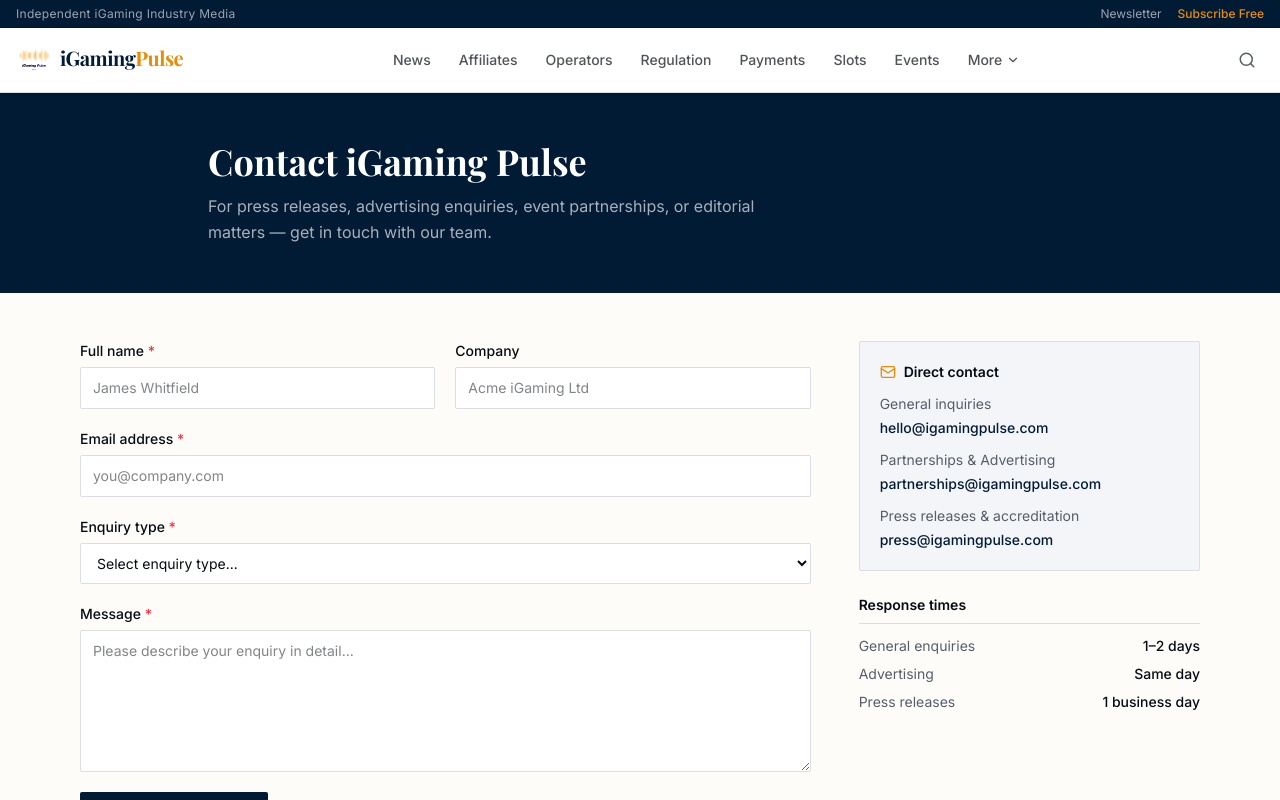
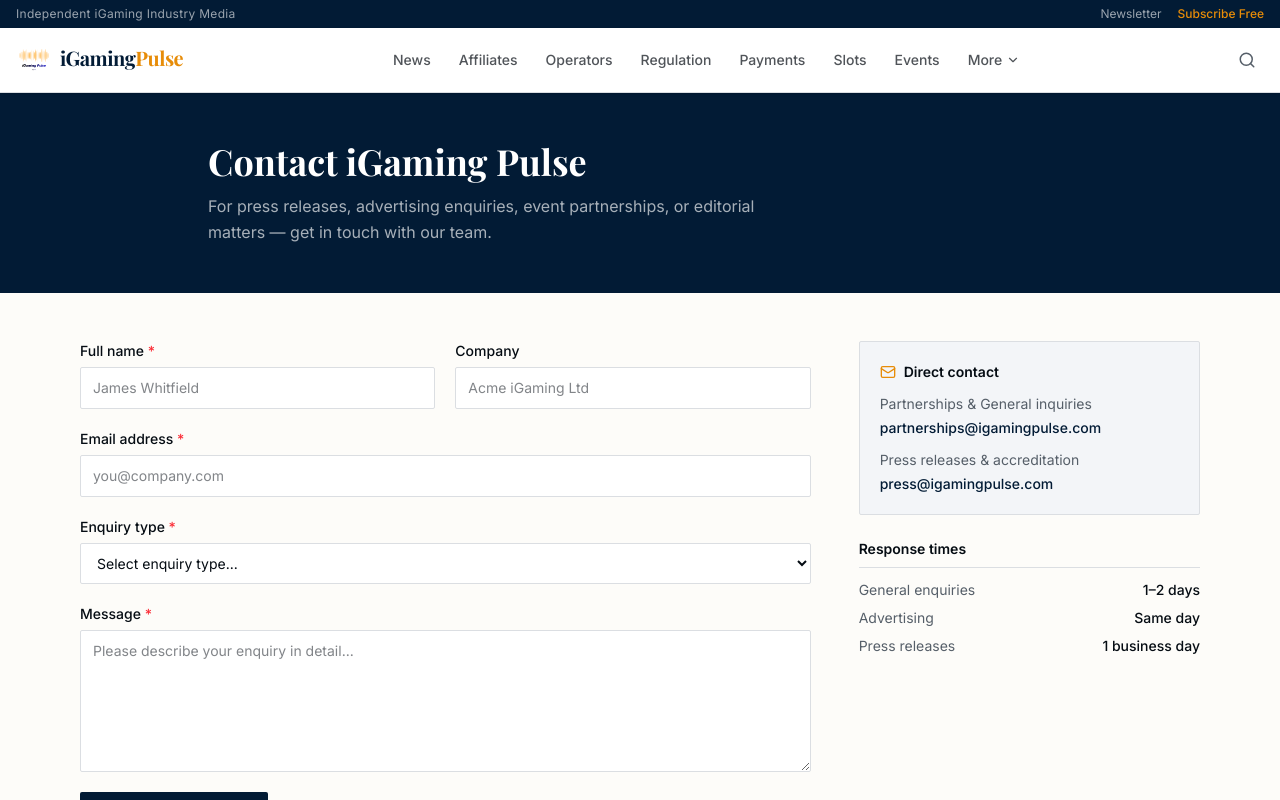
Before and after one commit to Lissik/igaming-news-portal, a Next.js app: page /contact in a window 1280 px wide. Shown: the top 800 px of the page. Built offline with nearby package versions, Linux system fonts and the light colour scheme; a web font is replaced by a local one.

Commit message:
fix: update contact entries for partnerships\n\nRename "Partnerships & Advertising" and remove old email entry.

```diff
--- a/app/contact/page.tsx
+++ b/app/contact/page.tsx
@@ -233,9 +233,7 @@ export default function ContactPage() {
                   <Mail className="w-4 h-4 text-amber" />
                   <h3 className="font-sans font-semibold text-sm text-foreground">Direct contact</h3>
                 </div>
-                <p className="text-sm text-muted-foreground mb-1">General inquiries</p>
-                <a href="mailto:hello@igamingpulse.com" className="text-sm font-medium text-navy hover:underline mb-3 block">hello@igamingpulse.com</a>
-                <p className="text-sm text-muted-foreground mb-1">Partnerships &amp; Advertising</p>
+                <p className="text-sm text-muted-foreground mb-1">Partnerships &amp; General inquiries</p>
                 <a href="mailto:partnerships@igamingpulse.com" className="text-sm font-medium text-navy hover:underline mb-3 block">partnerships@igamingpulse.com</a>
                 <p className="text-sm text-muted-foreground mb-1">Press releases &amp; accreditation</p>
                 <a href="mailto:press@igamingpulse.com" className="text-sm font-medium text-navy hover:underline block">press@igamingpulse.com</a>
```
